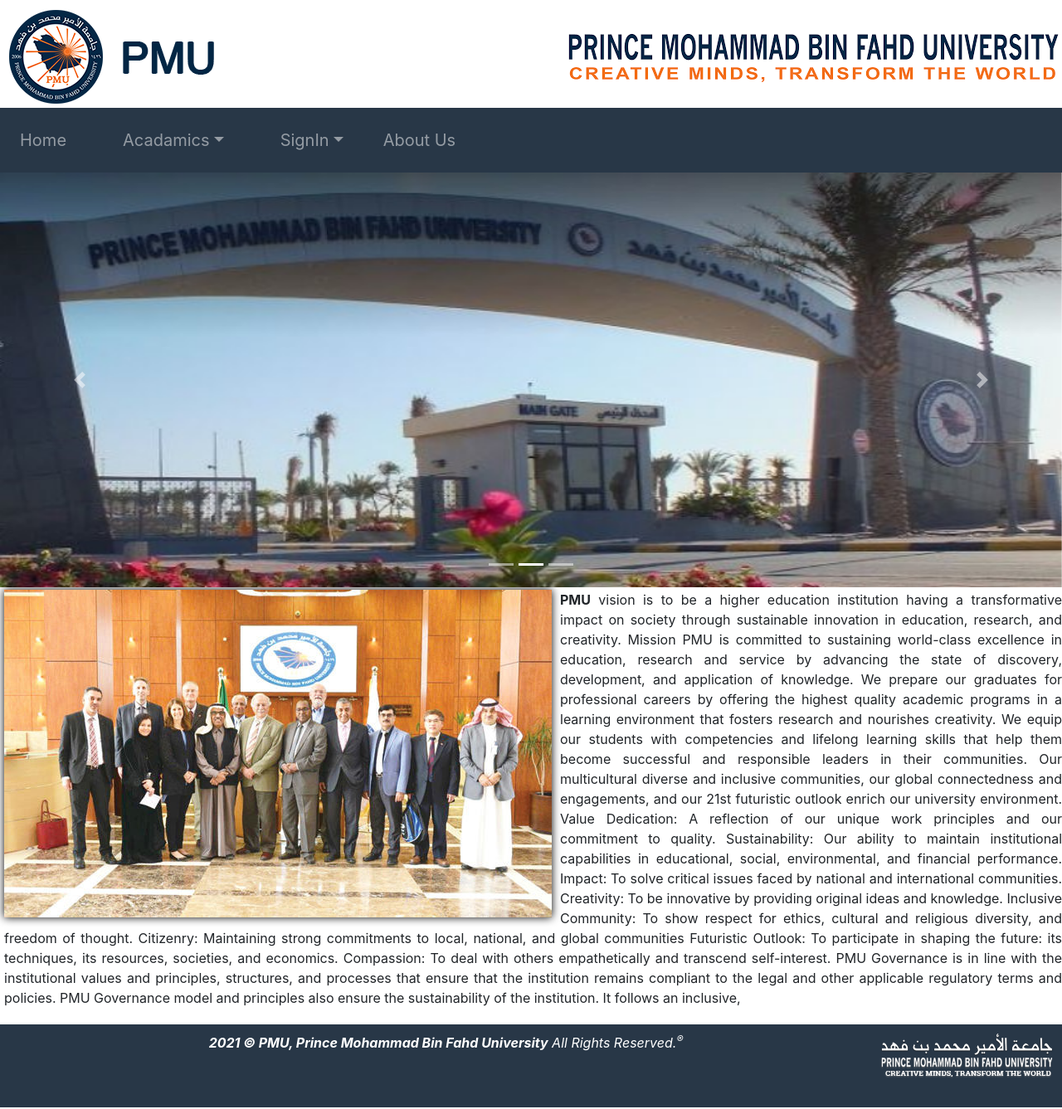
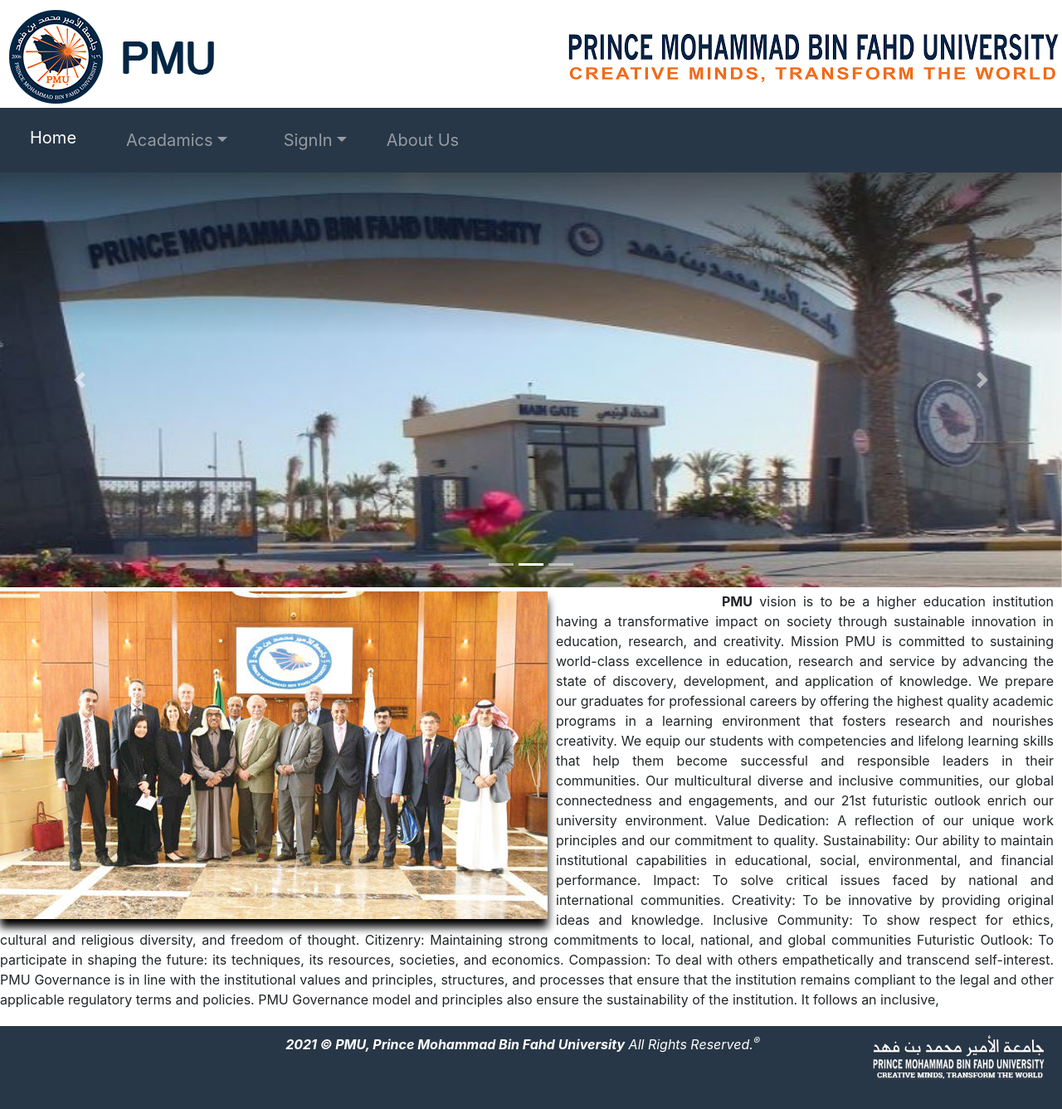
Before and after one commit to Aamer4ui/practice-app, a React (Create React App) app: page / in a window 1280 px wide. Shown: the whole page at 83% size. Built offline with nearby package versions, Linux system fonts and the light colour scheme.

Commit message:
Navigation content added

```diff
--- a/src/Components/HomeContent/HomeItems.css
+++ b/src/Components/HomeContent/HomeItems.css
@@ -3,12 +3,13 @@
     float: left;
     margin-right: 10px;
 
-    box-shadow: 0 0 10px black;
+    box-shadow: 0 10px 10px black;
 }
 p{
     text-align: justify;
+    text-indent: 200px;
     margin-top: 3px;
-    margin-left: 5px;
+    margin: 5px 10px 0 0;
 }
 .d-block{
     width: 100%;
--- a/src/Components/NavigationMenu/NavigationItem.jsx
+++ b/src/Components/NavigationMenu/NavigationItem.jsx
@@ -9,9 +9,9 @@
         <Navbar.Toggle aria-controls="basic-navbar-nav" />
         <Navbar.Collapse id="basic-navbar-nav">
           <Nav className="mr-auto">
-            <Nav.Link className="m-3" href="#home">
+            <Navbar.Brand className="m-3" href="#home">
               Home
-            </Nav.Link>
+            </Navbar.Brand>
             <NavDropdown
               className="m-3"
               title="Acadamics"
@@ -24,7 +24,7 @@
               <NavDropdown.Item href="#">Parent Login</NavDropdown.Item>
               <NavDropdown.Item href="#">Guest Login</NavDropdown.Item>
             </NavDropdown>
-            <Nav.Link className="m-3" href="#home">
+            <Nav.Link className="m-3" href="#">
               About Us
             </Nav.Link>
           </Nav>
```
Also changed, not shown: src/Components/HomeContent/HomeItem.jsx (+7 -0 lines), 1 other file (tests, documents, lock files or other folders).
